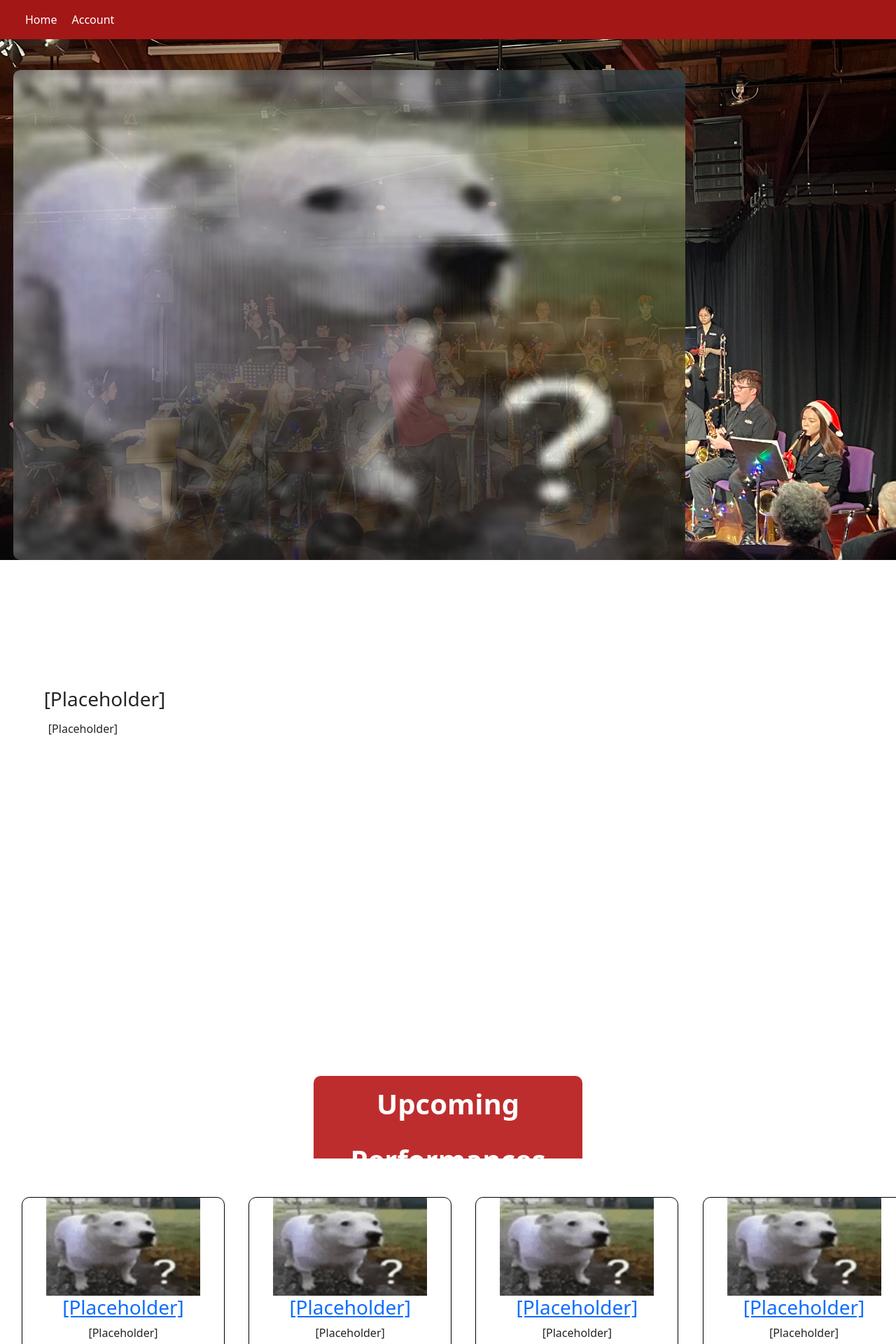
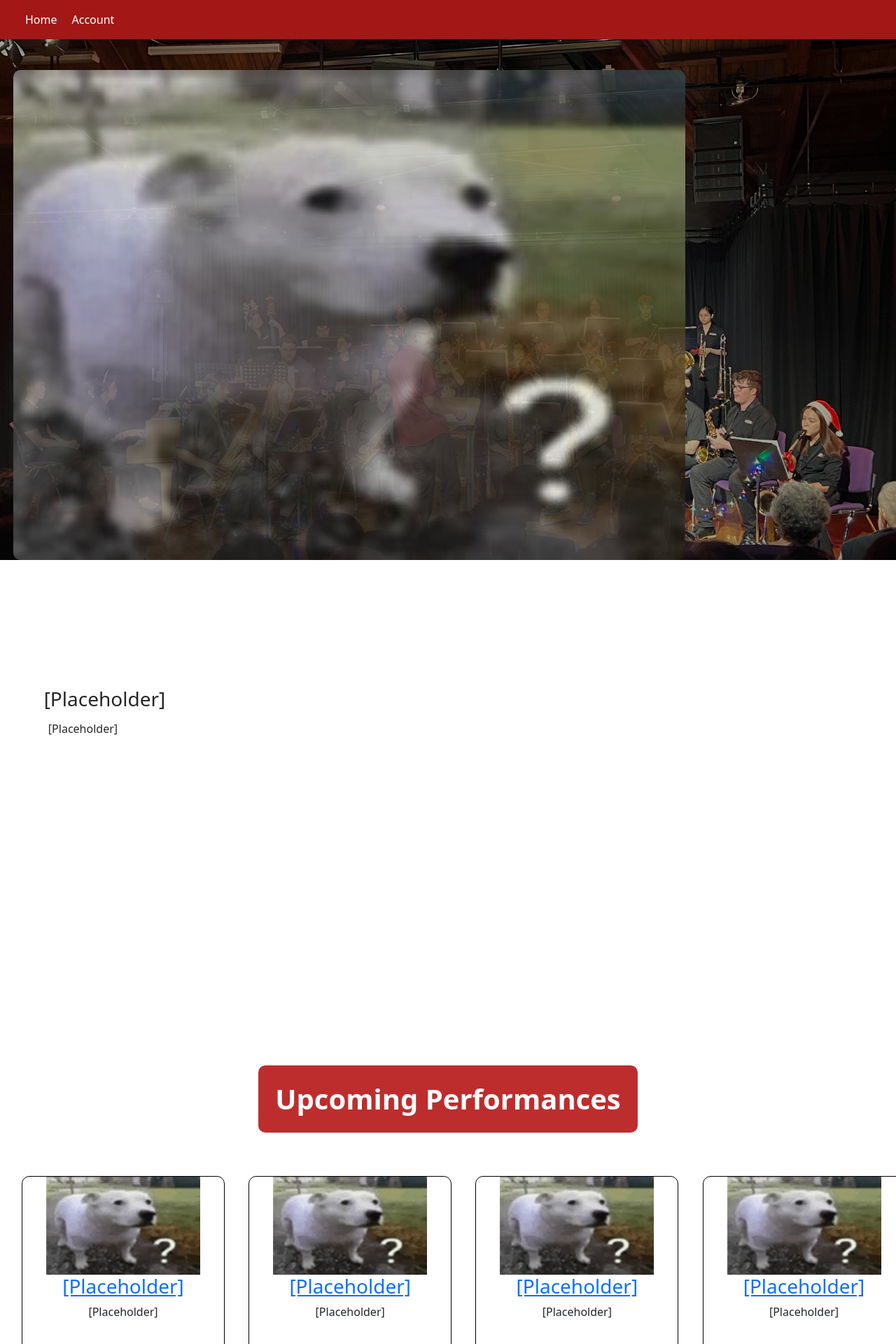
Before and after one commit to KiwiBoi2/SABB-WebApp, a Flask app: page / in a window 1280 px wide. Shown: the top 1920 px of the page at 70% size. Run offline with Flask 3, Linux system fonts and the light colour scheme.

Commit message:
carousel title properly formatted, darkened background image

```diff
--- a/website/static/main.css
+++ b/website/static/main.css
@@ -250,6 +250,7 @@ img.img-background{
     height: 100%;
     z-index: -1;
     object-fit: cover;
+    filter: brightness(0.65);
 }
 
 img.home-banner{
@@ -264,16 +265,24 @@ img.home-banner{
 /*Carousel tomfoolery*/
 div.carousel.header{
     position: relative;
+    display: flex;
+    justify-content: center;
     align-items: center;
-    height: 150px;
+    height: 120px;
+    margin-bottom: 0;
 }
 
 h2.carousel-title{
     text-align: center;
     color: rgb(255, 255, 255);
     font-weight: bold;
-    line-height: 2;
+    line-height: 1;
     background-color: rgba(183, 23, 23, 0.9);
+    white-space: nowrap;
+    padding: 0.5rem 1.5rem;
+    border-radius: 8px;
+    margin: 0;
+    margin-top: 30px;
 }
 
 	.carousel {
```
